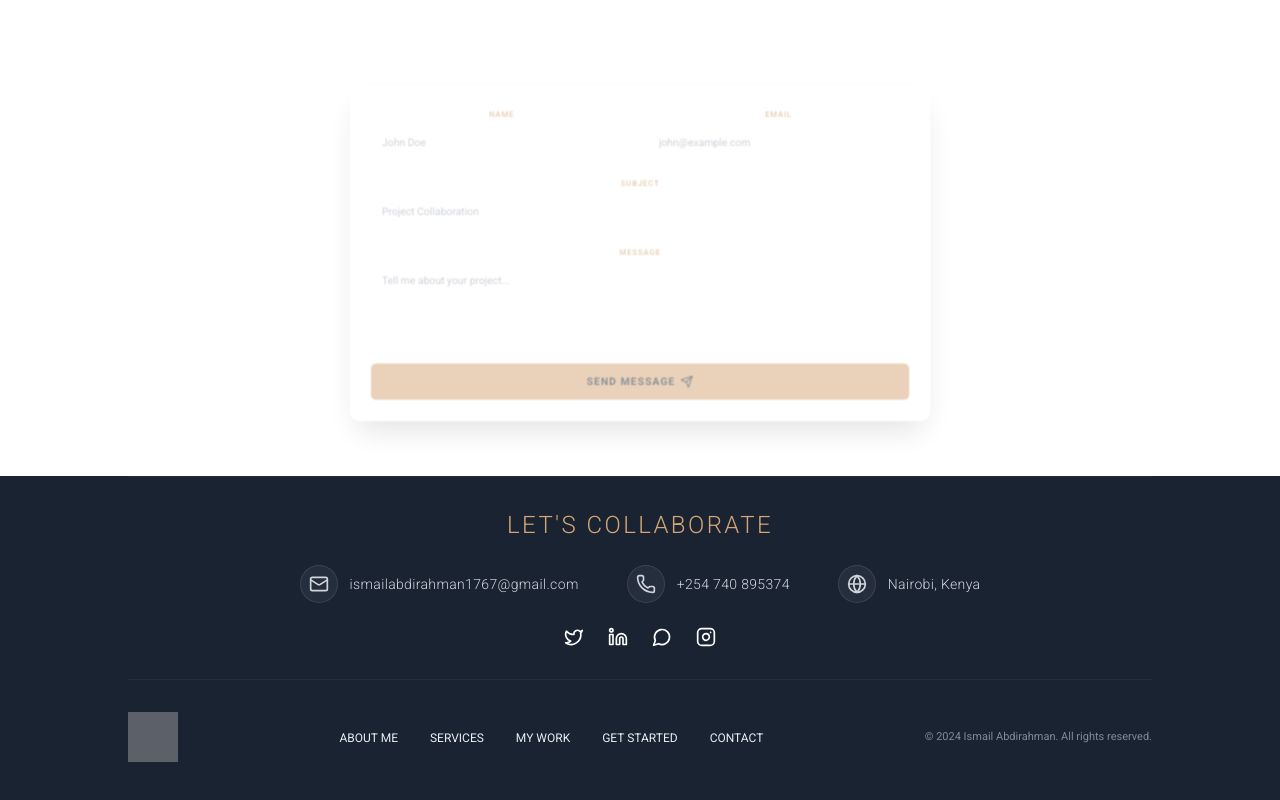
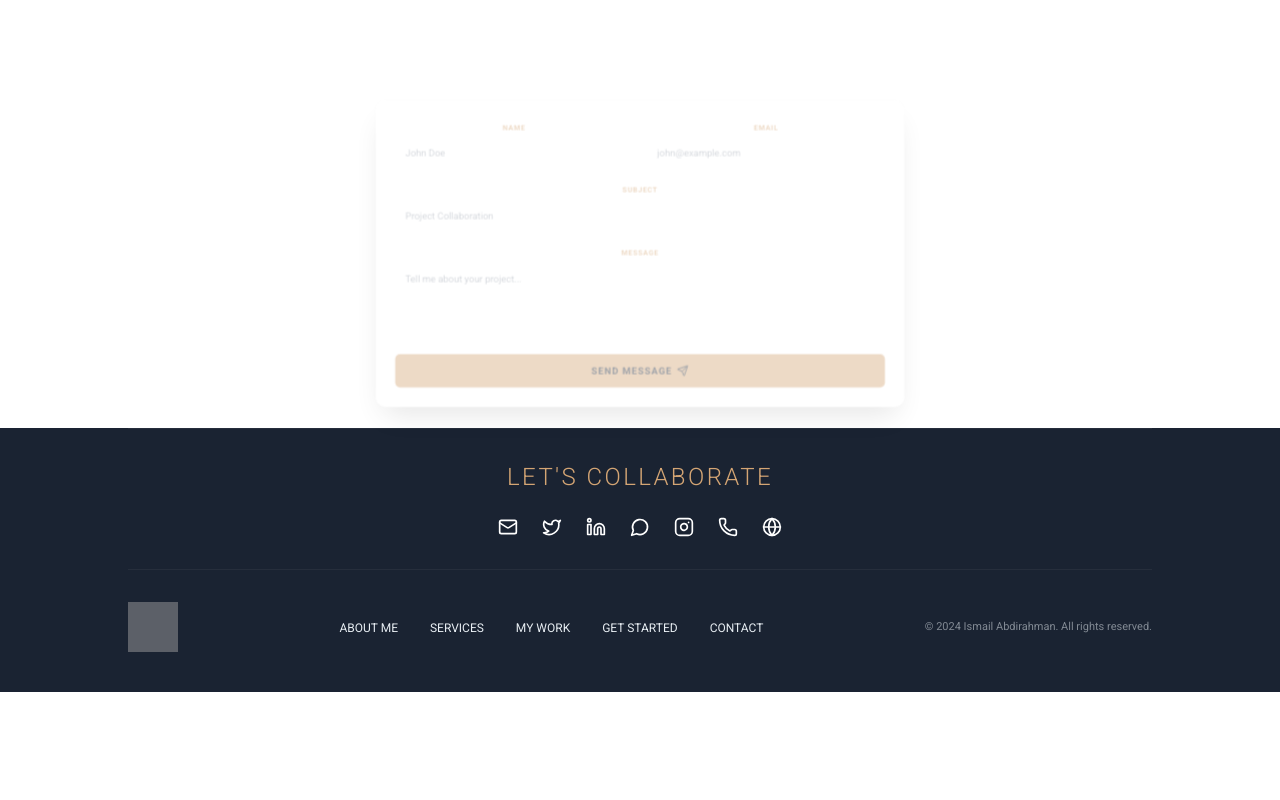
Before and after one commit to king120kw/portfolio, a React (Vite) app: page / in a window 1280 px wide. Shown: the part 5352-6152 px from the top of the page. After the commit the page ends 6044 px from the top, so only its background shows below. Built offline with nearby package versions, Linux system fonts and the light colour scheme; grey boxes are pictures that could not be loaded.

Commit message:
Refine contact section flow and implement icon-only footer contact info

```diff
--- a/src/components/Contact.tsx
+++ b/src/components/Contact.tsx
@@ -54,7 +54,7 @@ export const Contact: React.FC = () => {
   };
 
   return (
-    <div id="contact" className="relative z-10 pt-0 pb-16 px-6 md:px-[10%] min-h-[auto] flex flex-col justify-center">
+    <div id="contact" className="relative z-10 pt-0 pb-8 px-6 md:px-[10%] min-h-[auto] flex flex-col justify-center">
       <div className="max-w-4xl mx-auto w-full">
         {/* Contact Form (Centered Glassmorphism) */}
         <div className="bg-white/10 backdrop-blur-md p-8 rounded-2xl border border-white/20 shadow-2xl autoShow transition-all duration-500">
--- a/src/components/Footer.tsx
+++ b/src/components/Footer.tsx
@@ -13,35 +13,19 @@ export const Footer: React.FC = () => {
       <div className="w-full pt-8 border-t border-white/5 flex flex-col items-center gap-6">
         <h3 className="text-2xl font-light text-[#d4a574] uppercase tracking-widest">Let's Collaborate</h3>
 
-        <div className="flex flex-wrap justify-center gap-8 md:gap-12">
+        <div className="flex justify-center gap-6 flex-wrap">
+          {/* Email */}
           <a
             href="mailto:ismailabdirahman1767@gmail.com"
             target="_blank"
             rel="noopener noreferrer"
-            className="flex items-center gap-3 text-gray-300 hover:text-[#d4a574] transition-colors group"
+            className="transform hover:-translate-y-1 transition-all duration-300 text-white hover:text-[#d4a574]"
+            aria-label="Email"
           >
-            <div className="p-2 rounded-full bg-white/5 group-hover:bg-[#d4a574]/20 transition-colors border border-white/10">
-              <Mail className="w-5 h-5" />
-            </div>
-            <span className="text-sm font-light tracking-wide">ismailabdirahman1767@gmail.com</span>
+            <Mail className="w-5 h-5" />
           </a>
 
-          <div className="flex items-center gap-3 text-gray-300 group cursor-default">
-            <div className="p-2 rounded-full bg-white/5 border border-white/10">
-              <Phone className="w-5 h-5" />
-            </div>
-            <span className="text-sm font-light tracking-wide">+254 740 895374</span>
-          </div>
-
-          <div className="flex items-center gap-3 text-gray-300 group cursor-default">
-            <div className="p-2 rounded-full bg-white/5 border border-white/10">
-              <Globe className="w-5 h-5" />
-            </div>
-            <span className="text-sm font-light tracking-wide">Nairobi, Kenya</span>
-          </div>
-        </div>
-
-        <div className="flex justify-center gap-6">
+          {/* Social Icons */}
           <a href="https://twitter.com/lookatmenow264" target="_blank" rel="noopener noreferrer" className="transform hover:-translate-y-1 transition-all duration-300 text-white hover:text-[#1DA1F2]" aria-label="Twitter">
             <Twitter className="w-5 h-5" />
           </a>
@@ -53,6 +37,26 @@ export const Footer: React.FC = () => {
           </a>
           <a href="https://instagram.com/I.s.mail__" target="_blank" rel="noopener noreferrer" className="transform hover:-translate-y-1 transition-all duration-300 text-white hover:text-[#E4405F]" aria-label="Instagram">
             <Instagram className="w-5 h-5" />
+          </a>
+
+          {/* Phone */}
+          <a
+            href="tel:+254740895374"
+            className="transform hover:-translate-y-1 transition-all duration-300 text-white hover:text-[#d4a574]"
+            aria-label="Phone"
+          >
+            <Phone className="w-5 h-5" />
+          </a>
+
+          {/* Location */}
+          <a
+            href="https://www.google.com/maps/search/?api=1&query=Nairobi,Kenya"
+            target="_blank"
+            rel="noopener noreferrer"
+            className="transform hover:-translate-y-1 transition-all duration-300 text-white hover:text-[#d4a574]"
+            aria-label="Location"
+          >
+            <Globe className="w-5 h-5" />
           </a>
         </div>
       </div>
--- a/src/components/GetStarted.tsx
+++ b/src/components/GetStarted.tsx
@@ -2,7 +2,7 @@ import React from 'react';
 
 export const GetStarted: React.FC = () => {
   return (
-    <div id="getStarted" className="relative z-10 pt-24 pb-12 px-[10%] text-[#e8eef3]">
+    <div id="getStarted" className="relative z-10 pt-24 pb-8 px-[10%] text-[#e8eef3]">
       <h4 className="autoShow font-['Roboto_Condensed'] text-[40px] font-light uppercase tracking-[0.15em] mb-8 leading-tight">
         IMPACT GUARANTEE
       </h4>
```
